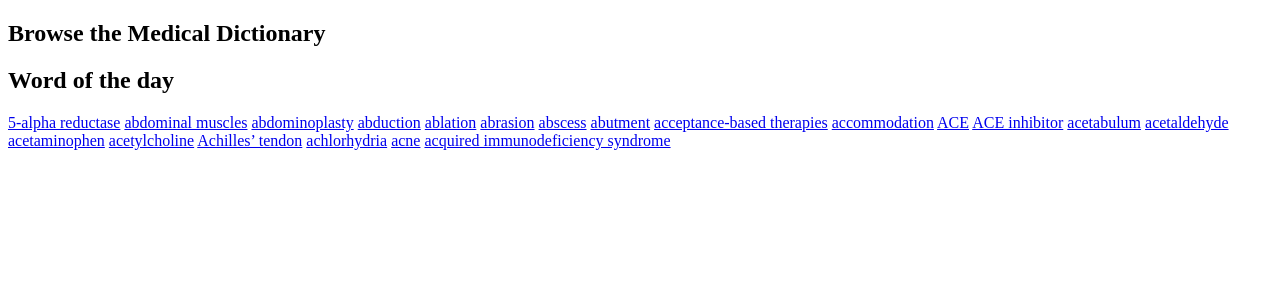
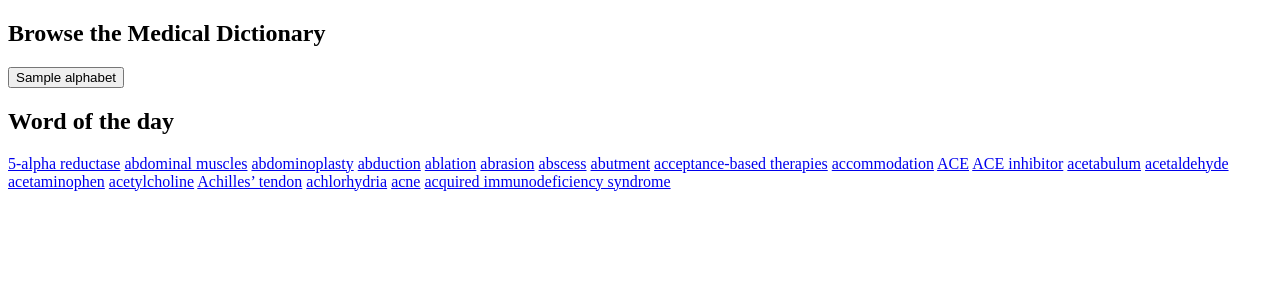
Before and after one commit to yui-nagamatsu/medterm-dictionary, a Django app: template app/src/backend/templates/backend/index.html in a window 1280 px wide. Shown: the top 300 px of the page. Run offline with Django 3.2, Linux system fonts and the light colour scheme; data comes from the database, SQL or seed files in the repository; tables that the repository leaves empty hold one stand-in row (values such as "Sample post"); the template is opened without the code that fills it: values that come from a table or form of the project are taken from there, most other values are stand-ins (such as "Sample title", 1, 10 or a date in 2020); parts of the project's set-up code (start-up, migrations or seed data) failed here and were passed over; some libraries are stand-ins or nearby versions.

Commit message:
Set alphabet list to index.html

```diff
--- a/app/src/backend/templates/backend/index.html
+++ b/app/src/backend/templates/backend/index.html
@@ -9,6 +9,11 @@
 
 <body>
     <h2>Browse the Medical Dictionary</h2>
+        {% for alphabet in alphabet_list %}
+        <button href="">
+          {{alphabet}}
+        </button>
+        {% endfor %}
     <h2>Word of the day</h2>
     {% for term in word_of_the_day %}
         <a href="{% url 'backend:detail' term.pk %}">{{ term }}</a>
```
